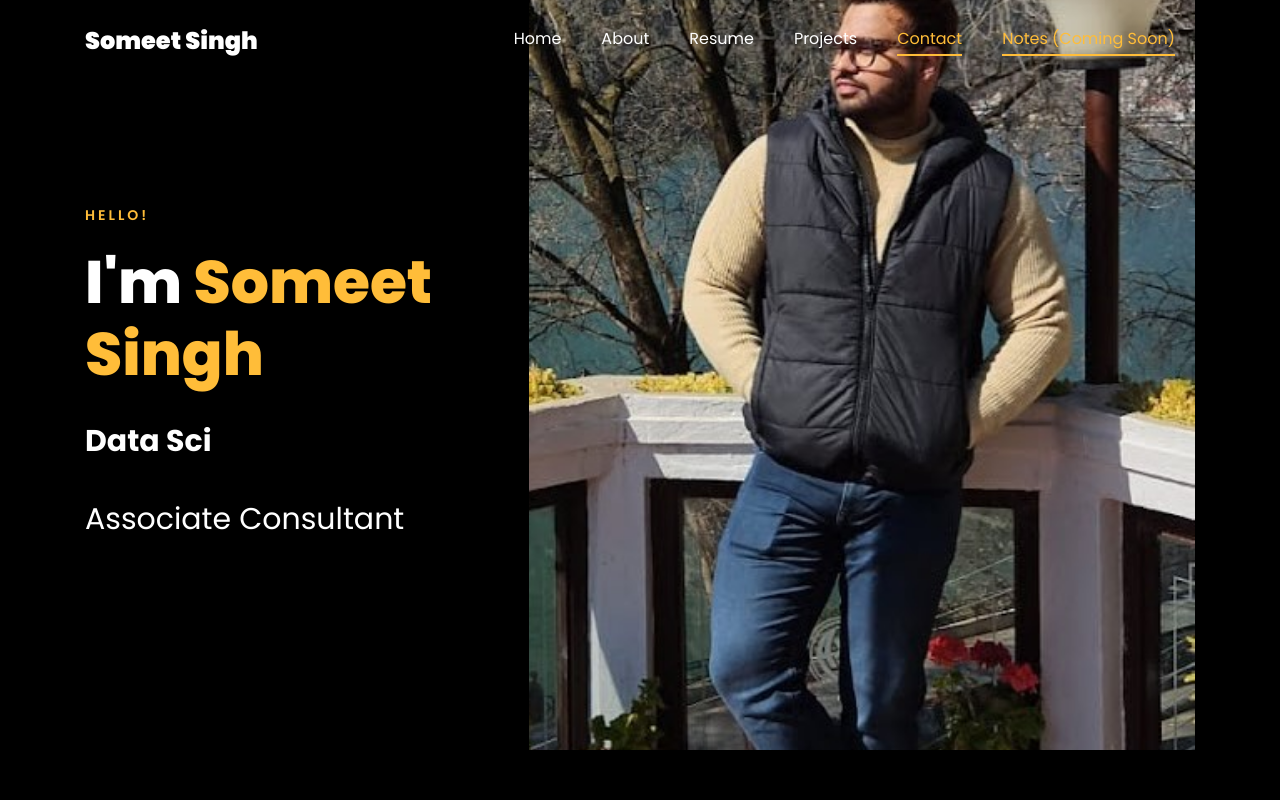
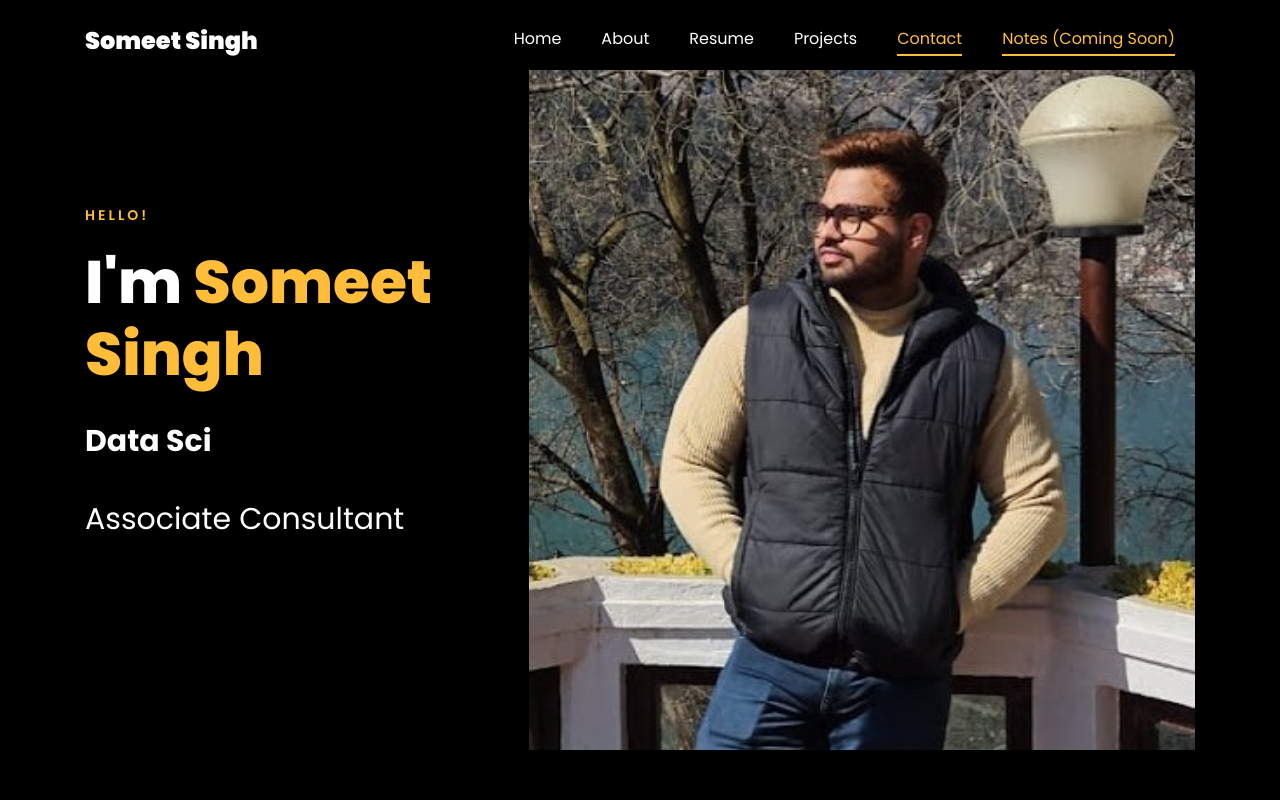
Before and after one commit to Aesthethic0de/someetsingh.github.io, a plain HTML site: page index.html in a window 1280 px wide. Shown: the top 800 px of the page. Drawn offline with Linux system fonts and the light colour scheme; files whose address does not match are found by name.

Commit message:
minor change

```diff
--- a/index.html
+++ b/index.html
@@ -115,6 +115,38 @@
 
   </head>
   <body data-spy="scroll" data-target=".site-navbar-target" data-offset="300">
+	<style>
+		.navbar {
+		  z-index: 1000; /* This ensures the navbar is always on top */
+		}
+
+		.one-third.js-fullheight.order-md-last.img {
+		  margin-top: 60px; /* Adjust this value as needed to create space between the navbar and the image */
+		  background-size: contain; /* This ensures the entire image is visible */
+		  background-repeat: no-repeat;
+		}
+
+		/* For screens smaller than 600px */
+		@media (max-width: 600px) {
+		  .one-third.js-fullheight.order-md-last.img {
+			width: 50%; /* Adjust this value as needed */
+		  }
+		}
+
+		/* For screens between 600px and 1200px */
+		@media (min-width: 600px) and (max-width: 1200px) {
+		  .one-third.js-fullheight.order-md-last.img {
+			width: 70%; /* Adjust this value as needed */
+		  }
+		}
+
+		/* For screens larger than 1200px */
+		@media (min-width: 1200px) {
+		  .one-third.js-fullheight.order-md-last.img {
+			width: 80%; /* Adjust this value as needed */
+		  }
+		}
+		</style>
 
 
     <nav class="navbar navbar-expand-lg navbar-dark ftco_navbar ftco-navbar-light site-navbar-target" id="ftco-navbar">
@@ -142,7 +174,7 @@
 	      	<div class="overlay"></div>
 	         <div class="container">
 	          <div class="row d-md-flex no-gutters slider-text align-items-end justify-content-end" data-scrollax-parent="true">
-	          	<div class="one-third js-fullheight order-md-last img" style="background-image:url(images/e5f97262-1691-4432-905a-0a2628dc716e.png);">
+	          	<div class="one-third js-fullheight order-md-last img" style="background-image:url(images/e5f97262-1691-4432-905a-0a2628dc716e.jpg);">
 	          	 <div class="overlay"></div>
 	          	</div>
 		          <div class="one-forth d-flex  align-items-center ftco-animate" data-scrollax=" properties: { translateY: '70%' }">
@@ -283,7 +315,7 @@
 								<p>I'm an M.Tech Data Science graduate from Amity University, skilled in Python, Machine Learning, Deep Learning, and Cloud Technologies like Azure, AWS, and GCP. My background includes a strong foundation in Computer Science with a B.Tech from Galgotias University. I hold Microsoft certifications in Azure AI, Data Engineering, and Data Science. Notably, I secured first place in SIH 2022 (ISRO) for a project on cyclone intensity estimation using deep learning. My expertise spans from theoretical knowledge to practical applications, making me a versatile candidate ready to tackle complex challenges in the tech industry..</p>
 								<ul class="about-info mt-4 px-md-0 px-2">
 									<li class="d-flex"><span>Profile:</span> <span>Data Science &amp; Analytics</span></li>
-									<li class="d-flex"><span>Domain:</span> <span>Retail, Ecommerce, Banking, Healthcare &amp; Digital Marketing</span></li>
+									<li class="d-flex"><span>Domain:</span> <span>Banking, Ecommerce, Retail, Healthcare &amp; IoT</span></li>
 									<li class="d-flex"><span>Education:</span> <span>Masters of Technology</span></li>
 									<li class="d-flex"><span>Language:</span> <span>English, Hindi</span></li>
 									<li class="d-flex"><span>BI Tools:</span> <span>Microsoft Power BI &amp; Tableau</span></li>
```
Also changed, not shown: images/e5f97262-1691-4432-905a-0a2628dc716e.jpg (added).
